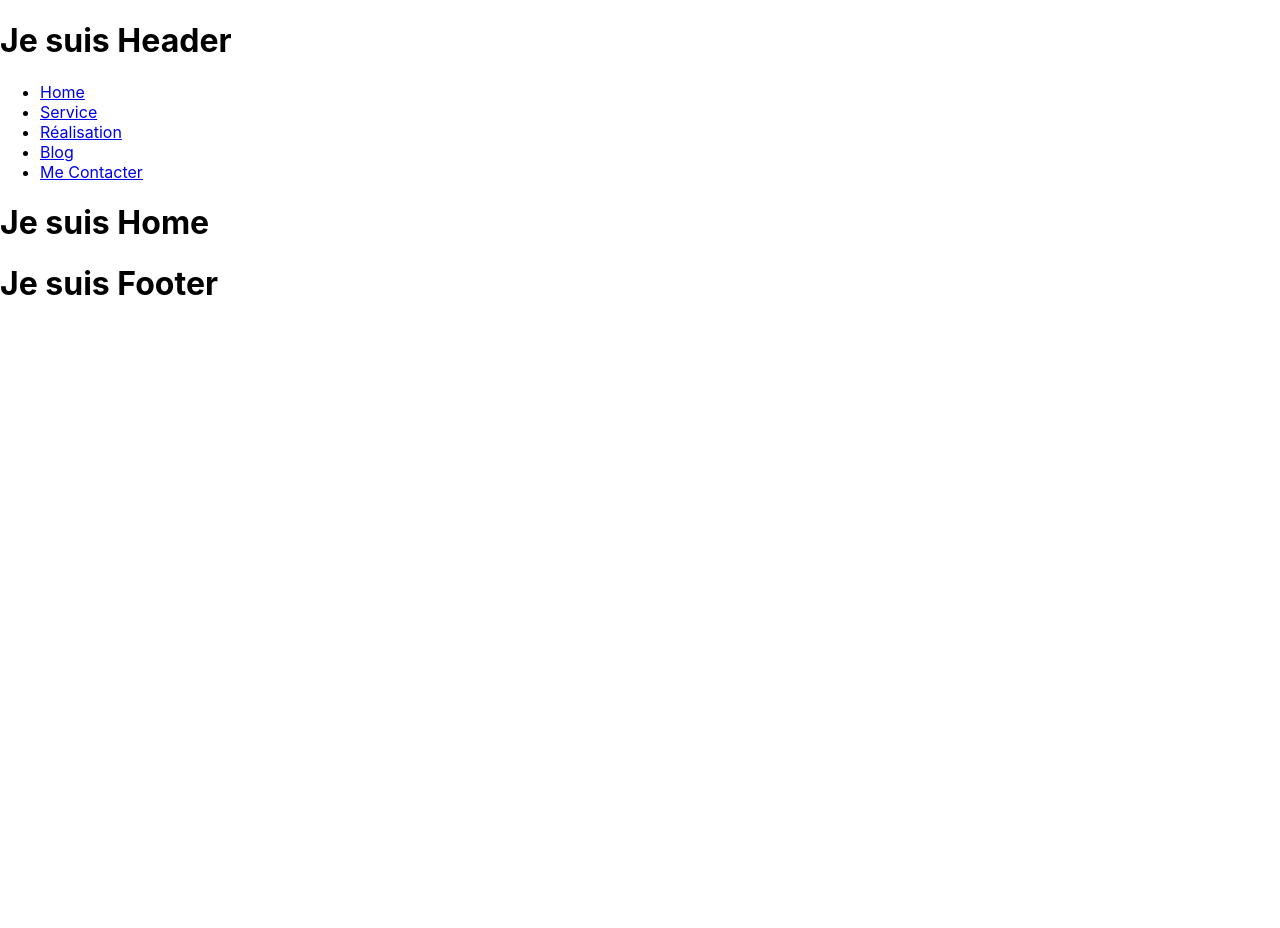
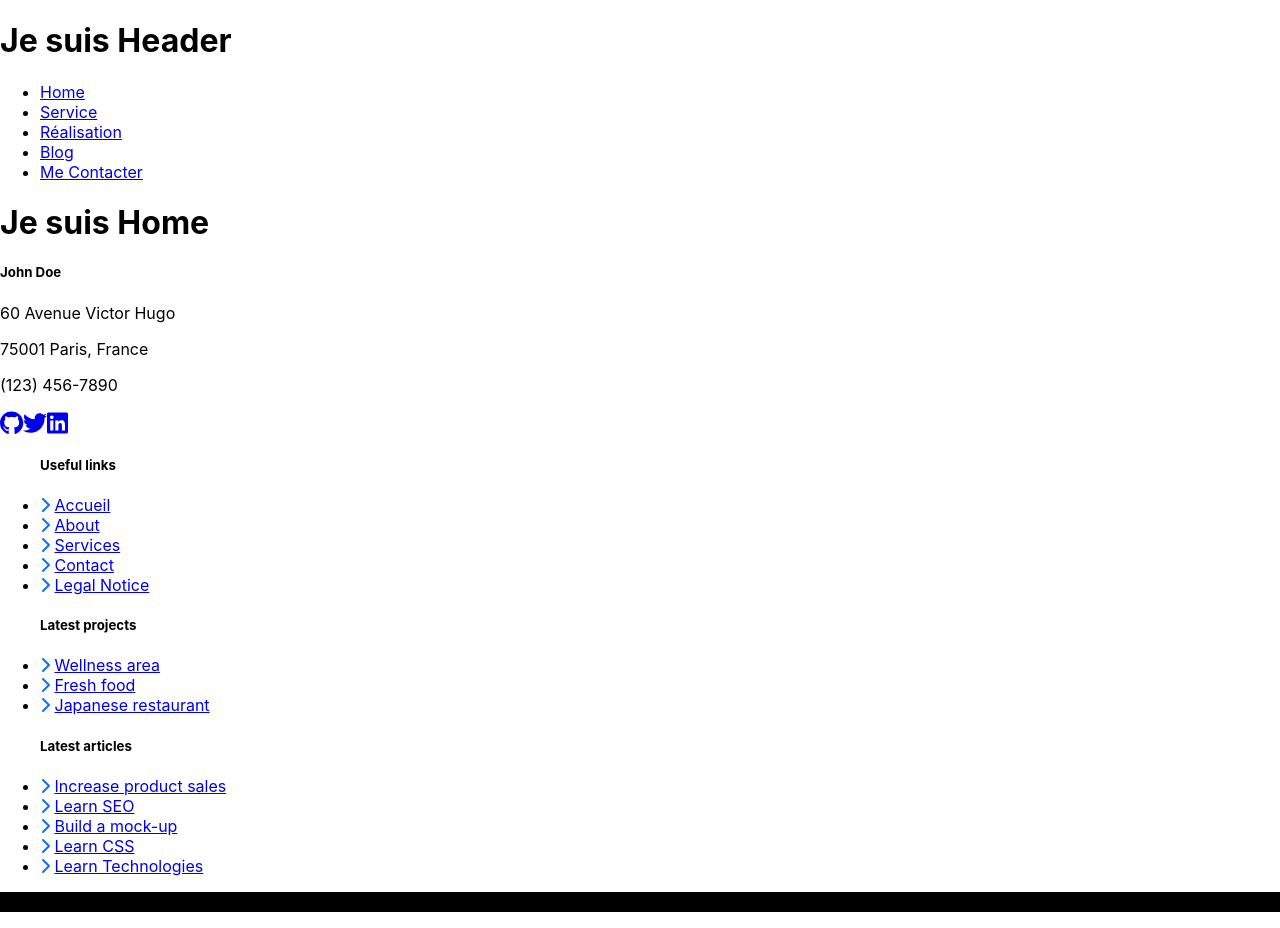
Before and after one commit to devlivepro/CV-REACT, a React (Create React App) app: page / in a window 1280 px wide. Before the commit the page ends 800 px from the top, so only its background shows below. Built offline with nearby package versions, Linux system fonts and the light colour scheme.

Commit message:
Updates footer

```diff
--- a/src/components/Footer.jsx
+++ b/src/components/Footer.jsx
@@ -1,12 +1,169 @@
 import React from "react";
-
+import { FontAwesomeIcon } from "@fortawesome/react-fontawesome";
+import {
+  faGithub,
+  faTwitter,
+  faLinkedin,
+} from "@fortawesome/free-brands-svg-icons";
+import { faChevronRight } from "@fortawesome/free-solid-svg-icons";
 
 function Footer() {
-    return (
-      <footer>
-        <h1>Je suis Footer</h1>
-      </footer>
-    );
-  }
+  return (
+    <footer className="bg-footer h6">
+      <div className="footer-links">
+        <div className="row py-5">
+          {/* Première colonne */}
+          <div className="col-md-3">
+            <h5>John Doe</h5>
+            <p>60 Avenue Victor Hugo</p>
+            <p>75001 Paris, France</p>
+            <p>(123) 456-7890</p>
+            <div>
+              <a
+                href="https://github.com/johndoe"
+                target="_blank"
+                rel="noreferrer"
+                className="social-icon"
+              >
+                <FontAwesomeIcon icon={faGithub} size="xl" />
+              </a>
+              <a
+                href="https://twitter.com/johndoe"
+                target="_blank"
+                rel="noreferrer"
+                className="social-icon"
+              >
+                <FontAwesomeIcon icon={faTwitter} size="xl" />
+              </a>
+              <a
+                href="https://www.linkedin.com/in/johndoe/"
+                target="_blank"
+                rel="noreferrer"
+                className="social-icon"
+              >
+                <FontAwesomeIcon icon={faLinkedin} size="xl"/>
+              </a>
+            </div>
+          </div>
+          {/* Deuxième colonne */}
+          <div className="col-md-3">
+            <ul>
+              <h5>Useful links</h5>
+              <li>
+                <FontAwesomeIcon
+                  icon={faChevronRight}
+                  style={{ color: "#0d6efd" }}
+                />{" "}
+                <a href="/">Accueil</a>
+              </li>
+              <li>
+                <FontAwesomeIcon
+                  icon={faChevronRight}
+                  style={{ color: "#0d6efd" }}
+                />{" "}
+                <a href="/about">About</a>
+              </li>
+              <li>
+                <FontAwesomeIcon
+                  icon={faChevronRight}
+                  style={{ color: "#0d6efd" }}
+                />{" "}
+                <a href="/service">Services</a>
+              </li>
+              <li>
+                <FontAwesomeIcon
+                  icon={faChevronRight}
+                  style={{ color: "#0d6efd" }}
+                />{" "}
+                <a href="/contact">Contact</a>
+              </li>
+              <li>
+                <FontAwesomeIcon
+                  icon={faChevronRight}
+                  style={{ color: "#0d6efd" }}
+                />{" "}
+                <a href="/service">Legal Notice</a>
+              </li>
+            </ul>
+          </div>
+          {/* Troisième colonne */}
+          <div className="col-md-3">
+            <ul>
+              <h5>Latest projects</h5>
+              <li>
+                <FontAwesomeIcon
+                  icon={faChevronRight}
+                  style={{ color: "#0d6efd" }}
+                />{" "}
+                <a href="/portfolio/project1">Wellness area</a>
+              </li>
+              <li>
+                <FontAwesomeIcon
+                  icon={faChevronRight}
+                  style={{ color: "#0d6efd" }}
+                />{" "}
+                <a href="/portfolio/project2">Fresh food</a>
+              </li>
+              <li>
+                <FontAwesomeIcon
+                  icon={faChevronRight}
+                  style={{ color: "#0d6efd" }}
+                />{" "}
+                <a href="/portfolio/project3">Japanese restaurant</a>
+              </li>
+            </ul>
+          </div>
+          {/* Quatrième colonne */}
+          <div className="col-md-3">
+            <ul>
+              <h5>Latest articles</h5>
+              <li>
+                <FontAwesomeIcon
+                  icon={faChevronRight}
+                  style={{ color: "#0d6efd" }}
+                />{" "}
+                <a href="/blog/article1">Increase product sales</a>
+              </li>
+              <li>
+                <FontAwesomeIcon
+                  icon={faChevronRight}
+                  style={{ color: "#0d6efd" }}
+                />{" "}
+                <a href="/blog/article2">Learn SEO</a>
+              </li>
+              <li>
+                <FontAwesomeIcon
+                  icon={faChevronRight}
+                  style={{ color: "#0d6efd" }}
+                />{" "}
+                <a href="/blog/article3">Build a mock-up</a>
+              </li>
+              <li>
+                <FontAwesomeIcon
+                  icon={faChevronRight}
+                  style={{ color: "#0d6efd" }}
+                />{" "}
+                <a href="/blog/article2">Learn CSS</a>
+              </li>
+              <li>
+                <FontAwesomeIcon
+                  icon={faChevronRight}
+                  style={{ color: "#0d6efd" }}
+                />{" "}
+                <a href="/blog/article3">Learn Technologies</a>
+              </li>
+            </ul>
+          </div>
+        </div>
+      </div>
+
+      <div className="row" style={{ backgroundColor: "#000000" }}>
+        <div className="col-md-12 text-center">
+          <p className="footer color-official4">© 2024 Designed by John Doe</p>
+        </div>
+      </div>
+    </footer>
+  );
+}
 
 export default Footer;
```
